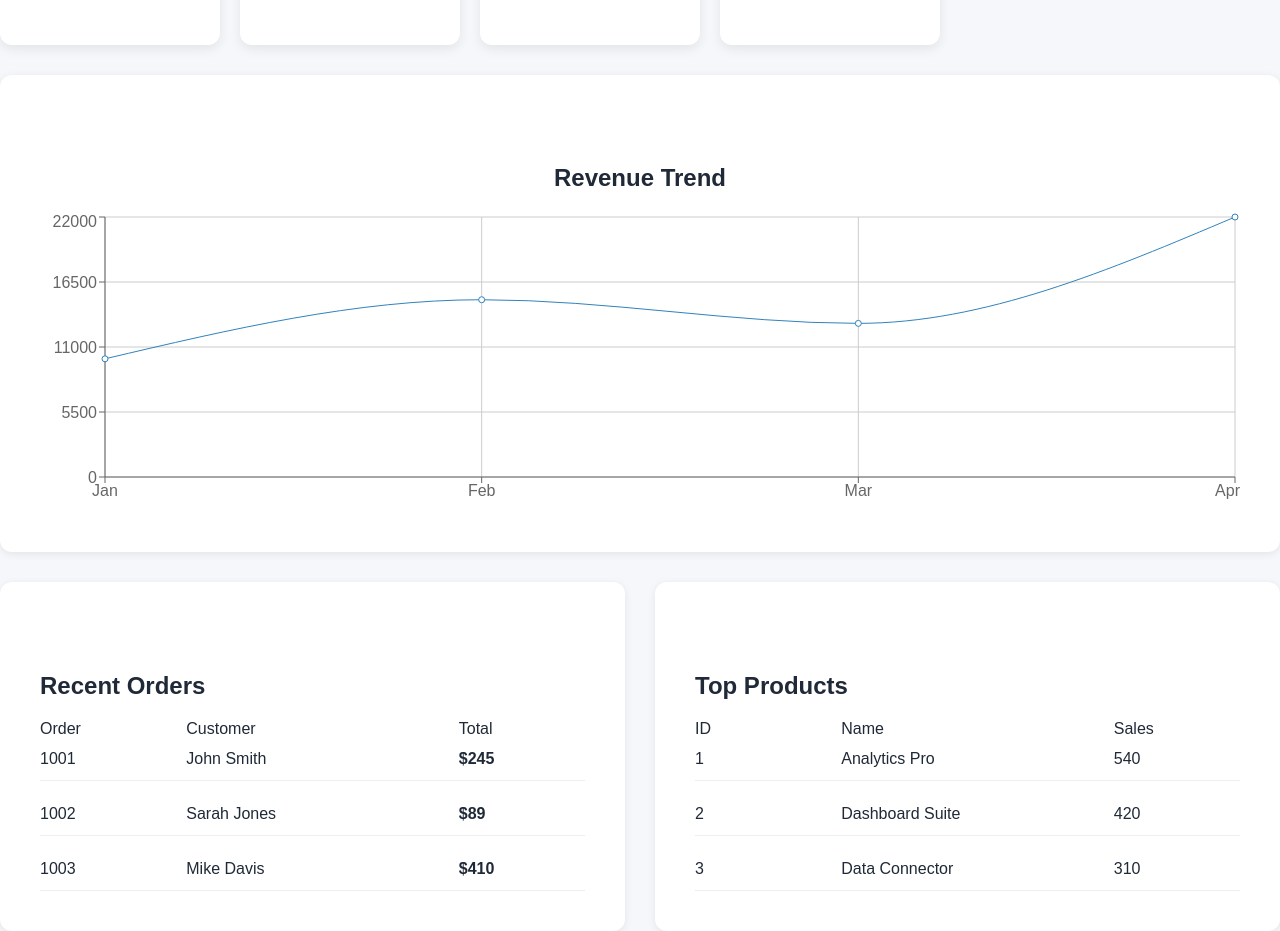
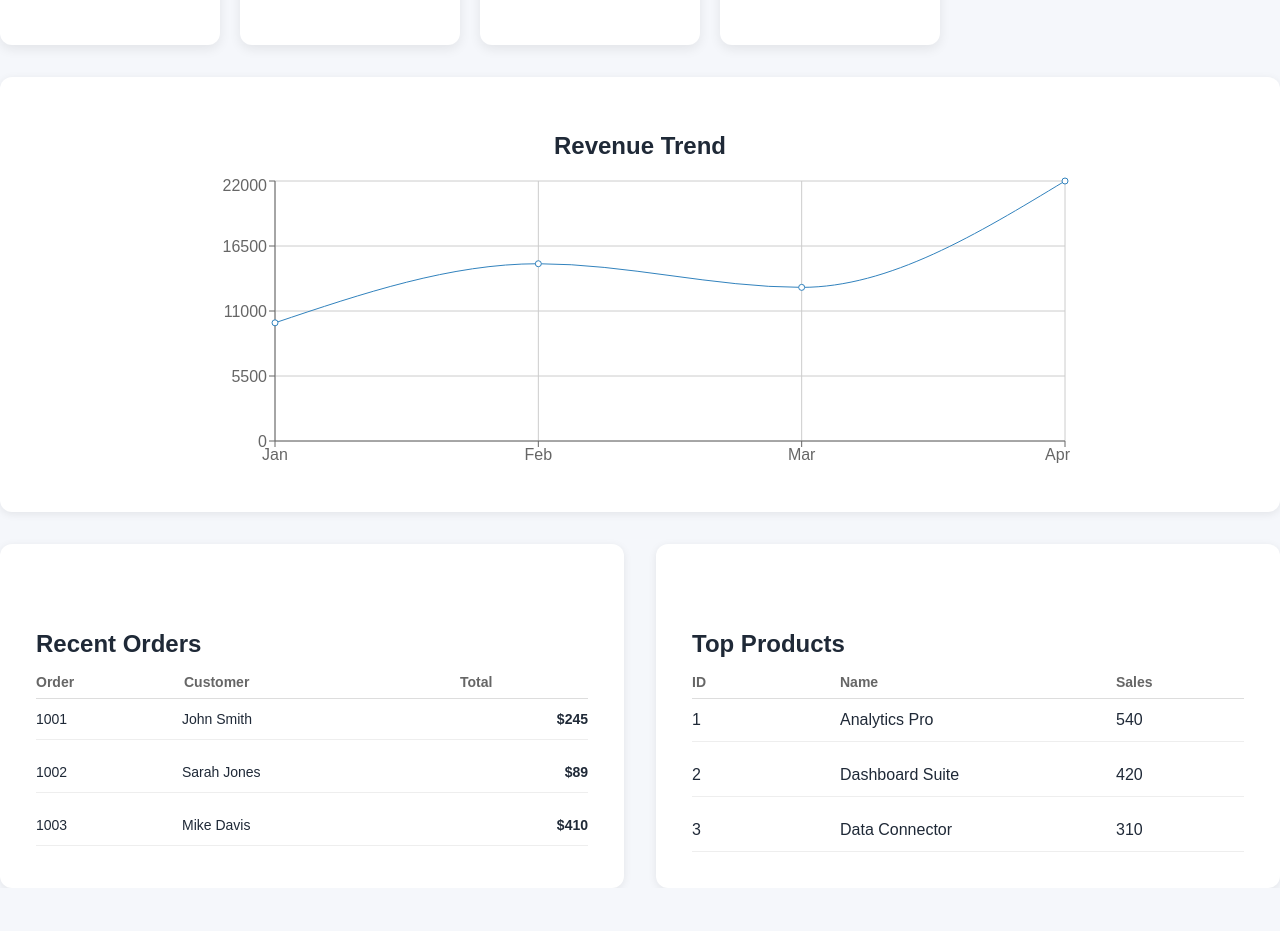
Before and after one commit to schematix-dot/bi-platform, a React (Vite) app: page / in a window 1280 px wide. Shown: the part 740-1671 px from the top of the page. After the commit the page ends 1628 px from the top, so only its background shows below. Built offline with nearby package versions, Linux system fonts and the light colour scheme.

Commit message:
Added some styling changes

```diff
--- a/src/components/ChartSection.css
+++ b/src/components/ChartSection.css
@@ -1,7 +1,6 @@
 .chart-section {
     background: white;
     padding: 20px;
-    margin-top: 30px;
     border-radius: 12px;
 }
 
--- a/src/components/ChartSection.jsx
+++ b/src/components/ChartSection.jsx
@@ -14,7 +14,7 @@ function ChartSection(props) {
 
     return (
         <div className="chart-section">
-            <h2>{props.title}</h2>
+            <h2 className="section-title">Revenue Trend</h2>
 
             <ResponsiveContainer width="100%" height={300}>
                 <LineChart data={props.data}>
--- a/src/components/Dashboard.css
+++ b/src/components/Dashboard.css
@@ -1,15 +1,27 @@
 .dashboard-grid {
     display: grid;
-    gap: 30px;
+    gap: 32px;
 }
 
 .chart-container {
-    width: 100%;
+    max-width: 900px;
     min-height: 400px;
+    margin: 0 auto;
 }
 
 .bottom-section {
     display: grid;
     grid-template-columns: 1fr 1fr;
-    gap: 30px;
+    gap: 32px;
 }
+
+.dashboard-title {
+    text-align: center;
+}
+
+.section-title {
+    font-size: 24px;
+    font-weight: 600;
+    margin-bottom: 16px;
+    text-align: left;
+}
--- a/src/components/Dashboard.jsx
+++ b/src/components/Dashboard.jsx
@@ -72,7 +72,7 @@ const topProducts = [
 function Dashboard() {
     return (
         <section className="dashboard">
-          <h2>Business Dashboard</h2>
+          <h2 className="dashboard-title">Business Dashboard</h2>
 
           <div className="dashboard-grid">
 
@@ -82,7 +82,6 @@ function Dashboard() {
             <DashboardCard>
               <div className="chart-container">
                <ChartSection
-              title="Revenue Trend"
               data={revenueData}
               dataKey="revenue"
               />
--- a/src/components/DashboardCard.css
+++ b/src/components/DashboardCard.css
@@ -1,6 +1,6 @@
 .dashboard-card {
     background: white;
     border-radius: 12px;
-    padding: 20px;
+    padding: 16px;
     box-shadow: 0 2px 8px rgba(0, 0, 0, 0.08);
 }
--- a/src/components/OrderRow.css
+++ b/src/components/OrderRow.css
@@ -1,6 +1,8 @@
 .order-row {
+    font-size: 14px;
     padding: 12px 0;
     border-bottom: 1px solid #eee;
+    transition: background-color 0.2s ease;
 }
 
 .order-row:hover {
@@ -8,5 +10,18 @@
 }
 
 .order-total {
-    font-weight: bold;
+    font-weight: 600;
+    text-align: right;
 }
+
+.table-header,
+.order-row {
+    display: grid;
+    grid-template-columns: 1fr 2fr 1fr;
+    gap: 16px;
+}
+
+.total-header,
+.order-total {
+    text-align: right;
+}
--- a/src/components/ProductSection.jsx
+++ b/src/components/ProductSection.jsx
@@ -5,7 +5,7 @@ import ProductRow from "./ProductRow";
 function ProductSection(props) {
     return (
         <div className="product-section">
-            <h2>Top Products</h2>
+            <h2 className="section-title">Top Products</h2>
 
             <div className="table-header">
                 <span>ID</span>
--- a/src/components/TableSection.css
+++ b/src/components/TableSection.css
@@ -16,3 +16,11 @@
     display: grid;
     gap: 12px;
 }
+
+.table-header {
+    font-weight: 600;
+    font-size: 14px;
+    color: #666;
+    padding-bottom: 8px;
+    border-bottom: 1px solid #ddd;
+}
--- a/src/components/TableSection.jsx
+++ b/src/components/TableSection.jsx
@@ -5,7 +5,7 @@ import OrderRow from "./OrderRow";
 function TableSection(props) {
     return(
         <div className="table-section">
-            <h2>Recent Orders</h2>
+            <h2 className="section-title">Recent Orders</h2>
 
             <div className="table-header">
                 <span>Order</span>
```
